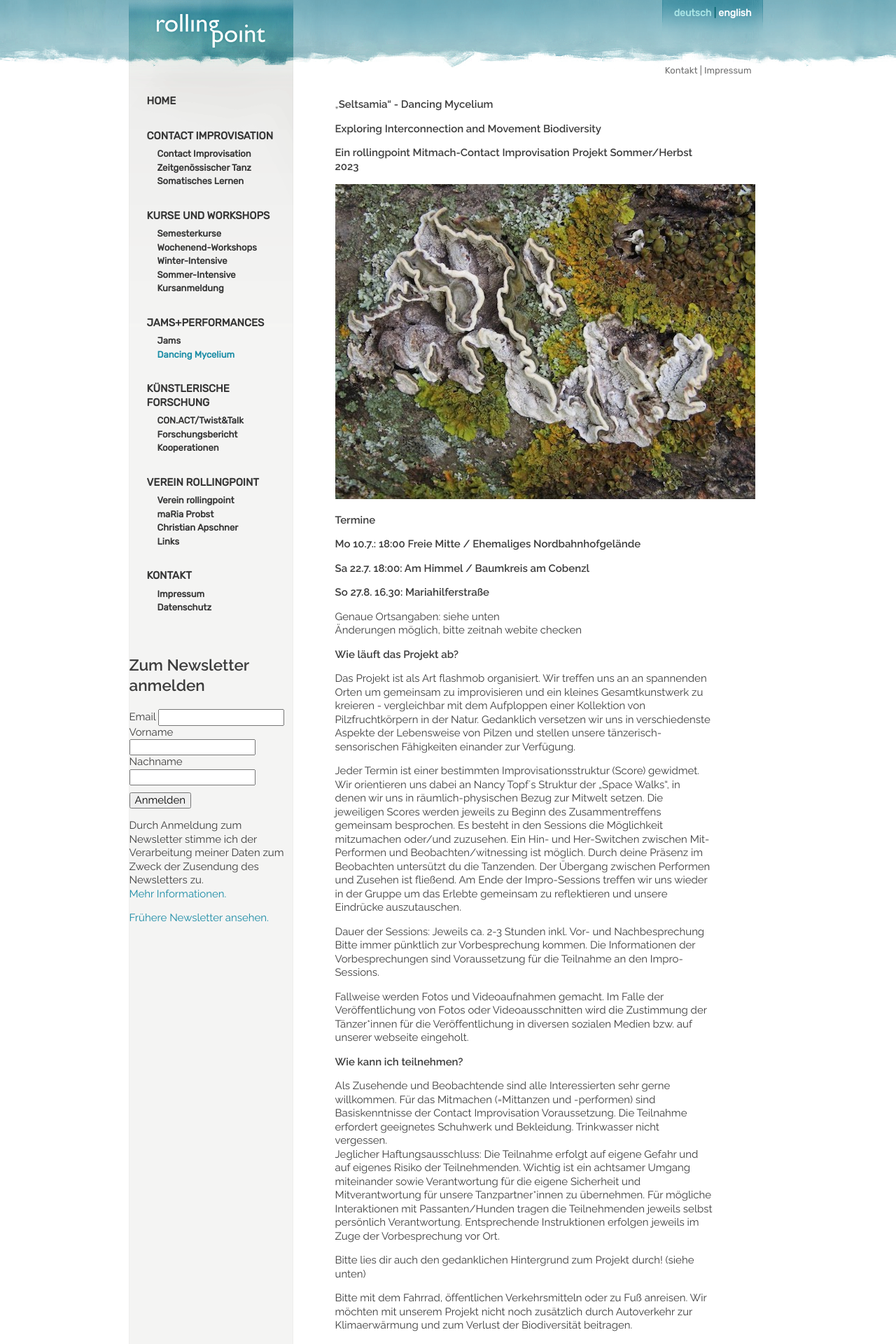
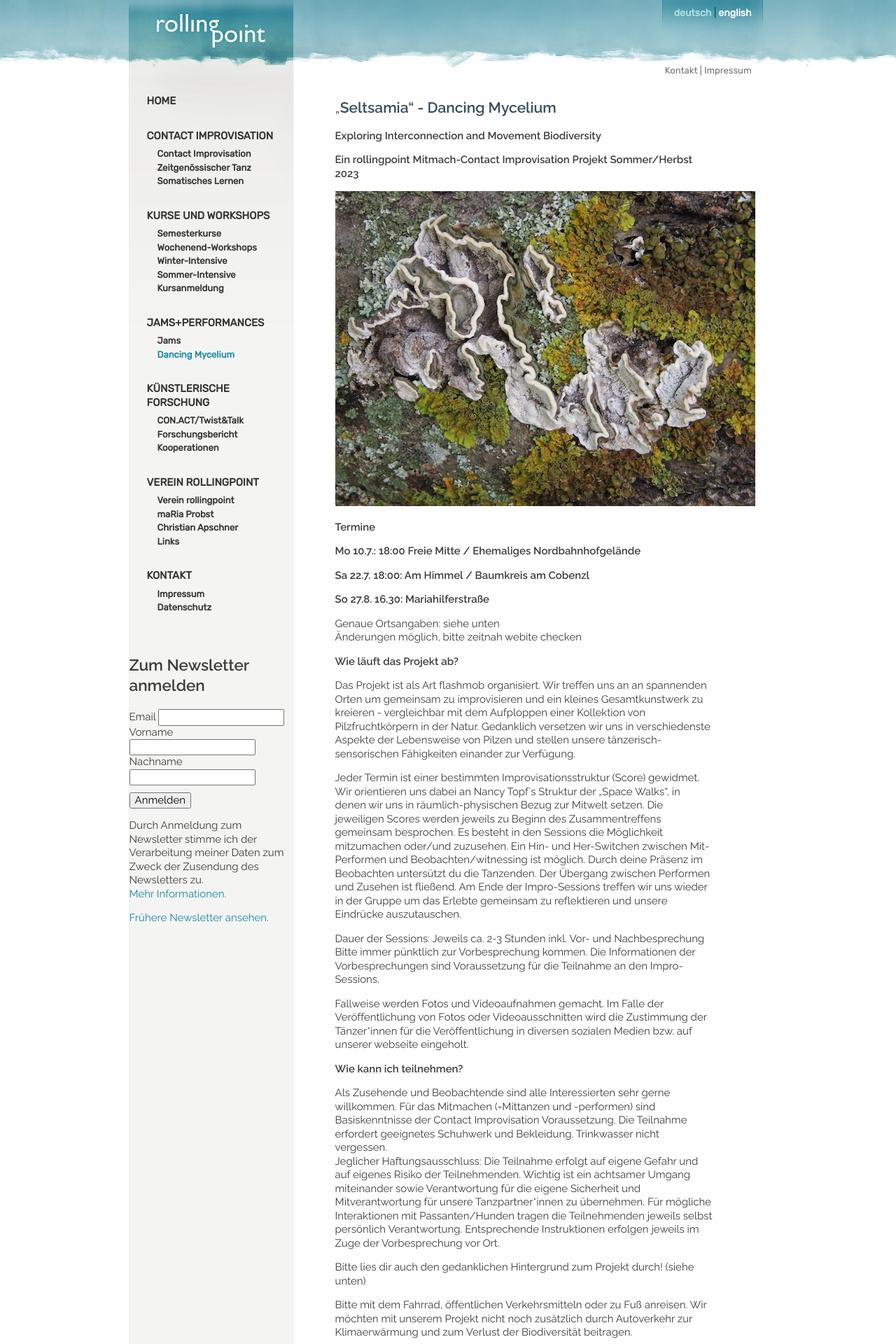
Before and after one commit to manulari/rollingpointat, a Jekyll site: the page built from _pages_de/mycelium.md, in a window 1280 px wide. Shown: the top 1920 px of the page at 70% size. Built offline with Jekyll 4.4.1, drawn with Linux system fonts in a browser that asks for light colours; comment, search, counter and statistics services are not loaded.

```diff
--- a/_pages_de/mycelium.md
+++ b/_pages_de/mycelium.md
@@ -3,7 +3,7 @@ permalink: /mycelium
 title: Dancing Mycelium
 language: de
 ---
-„**Seltsamia“ - Dancing Mycelium**
+## „**Seltsamia“ - Dancing Mycelium**
 
 **Exploring Interconnection and Movement Biodiversity**
 
```
